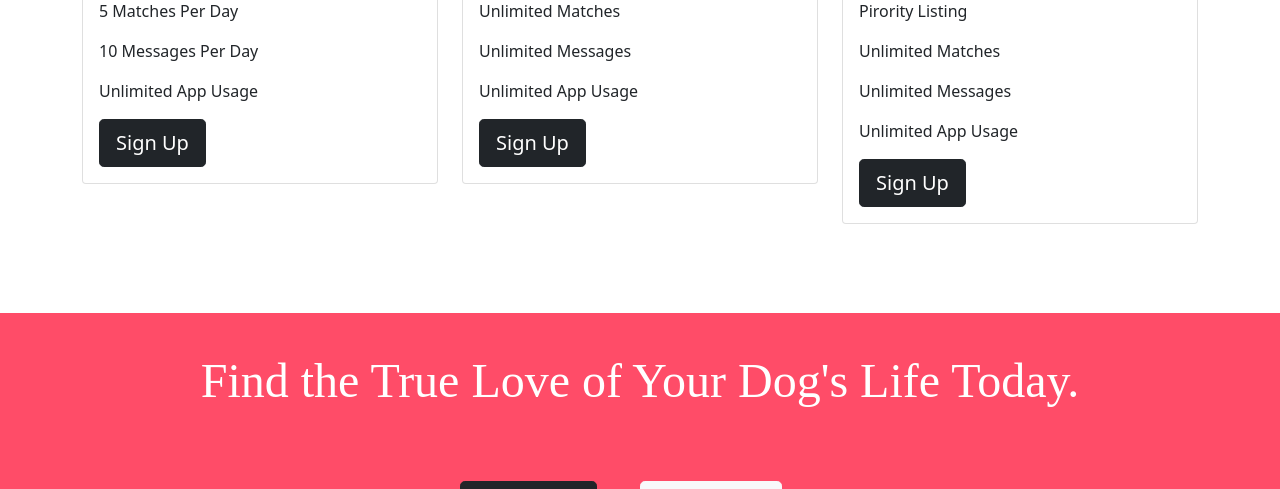
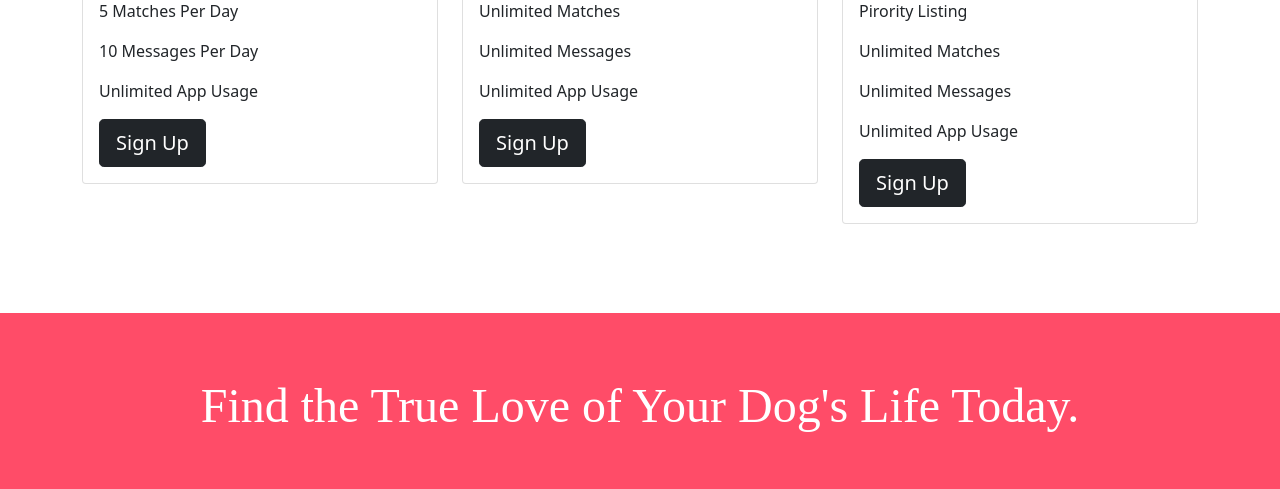
Before and after one commit to ShubhamZoro/tindog, a plain HTML site: page index.html in a window 1280 px wide. Shown: the part 2168-2657 px from the top of the page. Drawn offline with nearby package versions, Linux system fonts and the light colour scheme.

Commit message:
more css

```diff
--- a/styles.css
+++ b/styles.css
@@ -124,7 +124,7 @@ h2{
     font-family: 'Montserrat-Black';
     color:white;
     text-align: center;
-    padding-top: 3%;
+    padding-top: 5%;
 
 }
 
```
